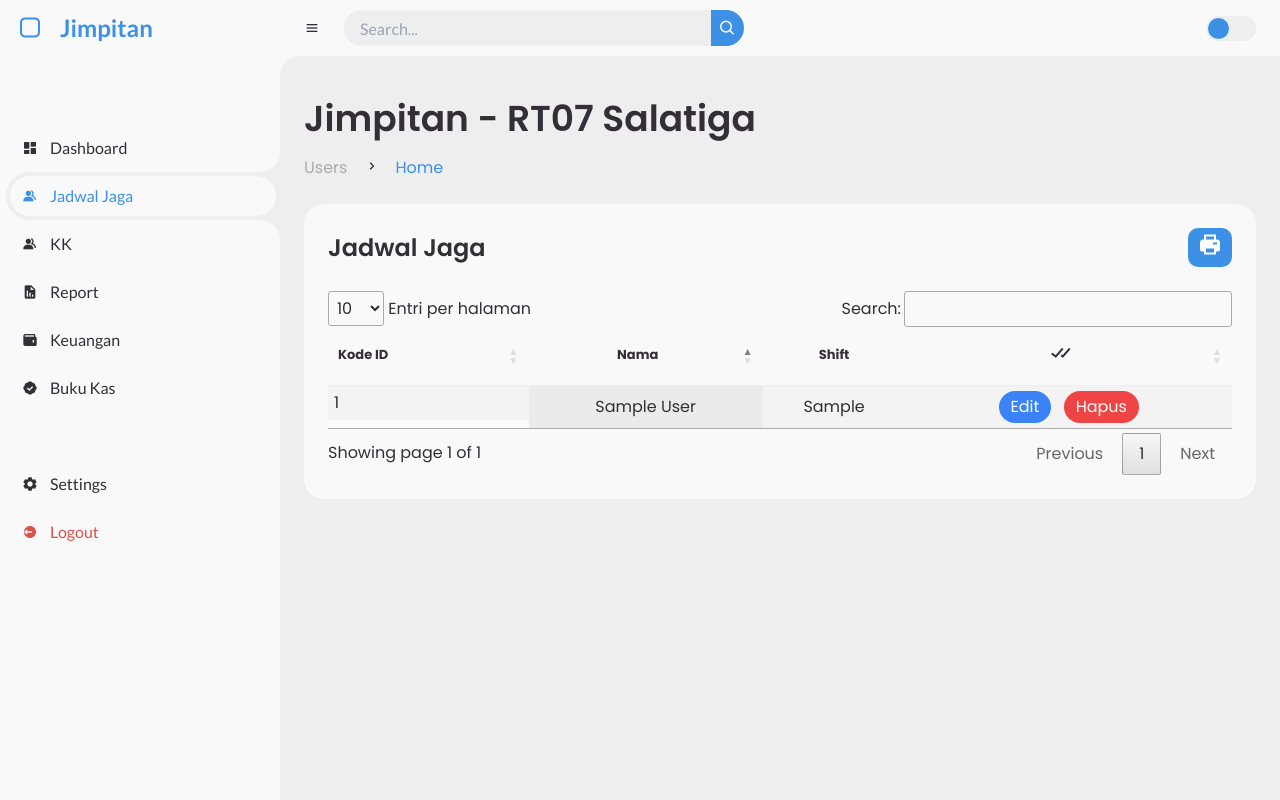
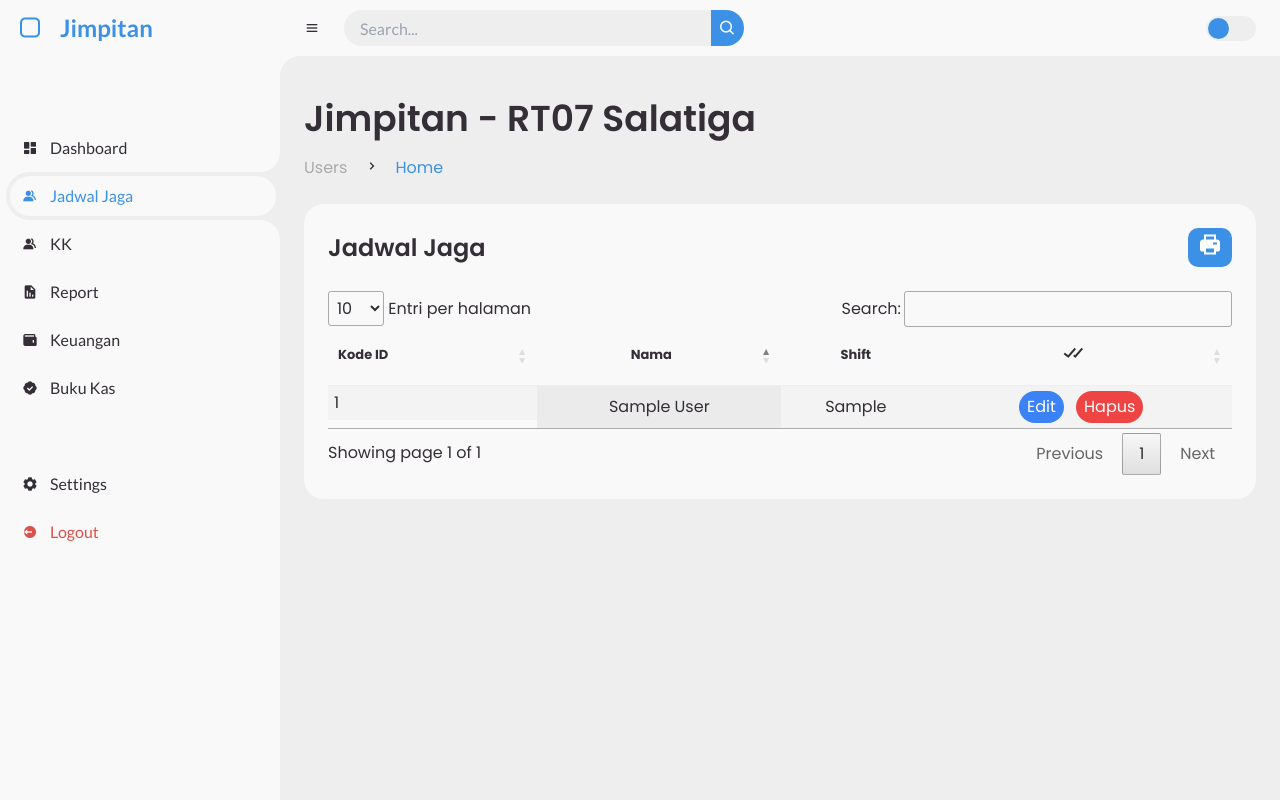
Before and after one commit to agusbudionoprastyo/jimpitan, a PHP site: page /dashboard/jadwal.php in a window 1280 px wide. Run offline with PHP 8.4, Linux system fonts and the light colour scheme; the visitor is signed in with stand-in values (Sample User, id 1); tables that the repository leaves empty or names only in its code hold one stand-in row (values such as "Sample post"); some libraries are stand-ins or nearby versions.

Commit message:
Update jadwal.php

```diff
--- a/dashboard/jadwal.php
+++ b/dashboard/jadwal.php
@@ -131,10 +131,10 @@ $data = $stmt->fetchAll(PDO::FETCH_ASSOC);
                                         <td><?php echo htmlspecialchars($row["name"]); ?></td>
                                         <td><?php echo htmlspecialchars($row["shift"]); ?></td>
                                         <td style="text-align: center;">
-                                            <button class="bg-blue-500 hover:bg-blue-700 text-white py-1 px-3 rounded mr-2">
+                                            <button class="bg-blue-500 hover:bg-blue-700 text-white py-1 px-2 rounded mr-2">
                                                 Edit
                                             </button>
-                                            <button class="bg-red-500 hover:bg-red-700 text-white py-1 px-3 rounded">
+                                            <button class="bg-red-500 hover:bg-red-700 text-white py-1 px-2 rounded">
                                                 Hapus
                                             </button>
                                         </td>
```
